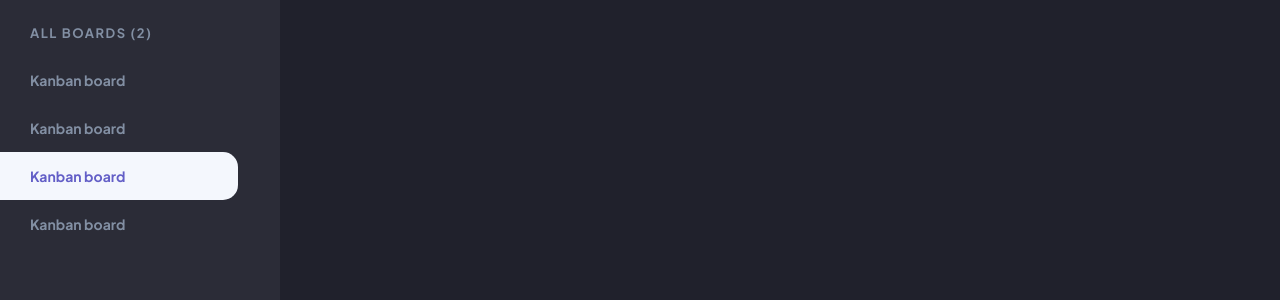
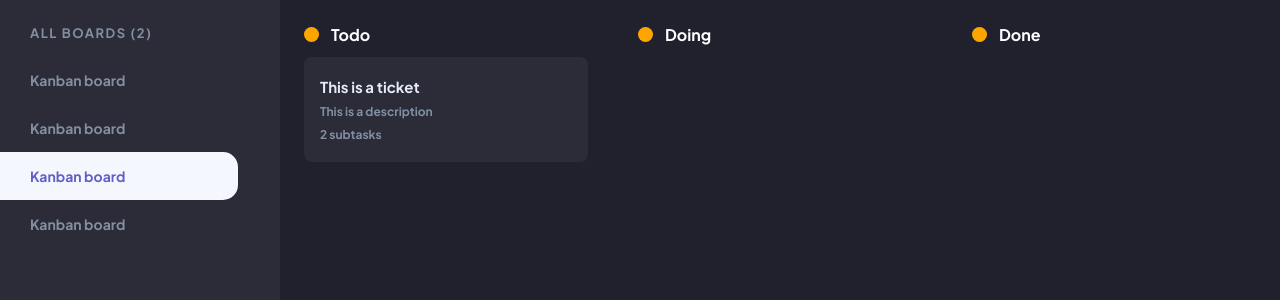
Before and after one commit to imMatheus/kanban-board, a React (Vite) app: page / in a window 1280 px wide. Shown: the top 300 px of the page. Built offline with nearby package versions, Linux system fonts and the light colour scheme.

Commit message:
added board and ticket

```diff
--- a/src/App.jsx
+++ b/src/App.jsx
@@ -1,9 +1,11 @@
+import Board from './components/Board/Board'
 import SideNav from './components/SideNav/SideNav'
 
 function App() {
     return (
         <div className='App'>
             <SideNav />
+            <Board />
         </div>
     )
 }
--- /dev/null
+++ b/src/components/Board/Board.jsx
@@ -0,0 +1,36 @@
+import React from 'react'
+import './Board.scss'
+import Ticket from '../Ticket/Ticket'
+
+export default function Board() {
+    return (
+        <div className='board'>
+            <div className='board-column'>
+                <div className='board-title'>
+                    <div className='board-title-icon'></div>
+                    <h4>Todo</h4>
+                </div>
+                <Ticket
+                    item={{
+                        id: '1',
+                        title: 'This is a ticket',
+                        description: 'This is a description',
+                        tasks: ['Hoppa 3 gånger', 'Rasta hunden'],
+                    }}
+                />
+            </div>
+            <div className='board-column'>
+                <div className='board-title'>
+                    <div className='board-title-icon'></div>
+                    <h4>Doing</h4>
+                </div>
+            </div>
+            <div className='board-column'>
+                <div className='board-title'>
+                    <div className='board-title-icon'></div>
+                    <h4>Done</h4>
+                </div>
+            </div>
+        </div>
+    )
+}
--- /dev/null
+++ b/src/components/Board/Board.scss
@@ -0,0 +1,26 @@
+.board {
+    padding: 24px;
+    display: grid;
+    gap: 50px;
+    flex: 1;
+    grid-template-columns: repeat(auto-fit, minmax(280px, 1fr));
+
+    &-column {
+        display: flex;
+        flex-direction: column;
+        gap: 12px;
+    }
+
+    &-title {
+        display: flex;
+        gap: 12px;
+        align-items: center;
+
+        &-icon {
+            width: 15px;
+            height: 15px;
+            border-radius: 50%;
+            background-color: orange;
+        }
+    }
+}
--- /dev/null
+++ b/src/components/Ticket/Ticket.jsx
@@ -0,0 +1,24 @@
+import React, { useState } from 'react'
+import './Ticket.scss'
+
+export default function Ticket({ item }) {
+    const [showList, setShowList] = useState(false)
+
+    return (
+        <div
+            className='ticket'
+            onClick={() => setShowList((currentValue) => !currentValue)}
+        >
+            <h3 className='heading-m'>{item.title}</h3>
+            <p className='body-m'>{item.description}</p>
+            <p className='body-m'>{item.tasks.length} subtasks</p>
+            {showList && (
+                <ul>
+                    {item.tasks.map((task) => (
+                        <li key={task}>{task}</li>
+                    ))}
+                </ul>
+            )}
+        </div>
+    )
+}
--- /dev/null
+++ b/src/components/Ticket/Ticket.scss
@@ -0,0 +1,23 @@
+.ticket {
+    padding: 20px 16px;
+    border-radius: 8px;
+    font-weight: 700;
+    background-color: var(--bg-gray);
+    display: flex;
+    flex-direction: column;
+    gap: 8px;
+    color: var(--text-gray);
+    cursor: pointer;
+
+    h3 {
+        color: var(--text-lines);
+    }
+
+    ul {
+        padding: 0px 30px;
+
+        li {
+            font-size: 12px;
+        }
+    }
+}
--- a/src/index.scss
+++ b/src/index.scss
@@ -28,3 +28,40 @@
 .App {
     display: flex;
 }
+
+.heading-xl {
+    font-size: 24px;
+    line-height: 30px;
+    font-weight: 700;
+}
+
+.heading-l {
+    font-size: 18px;
+    line-height: 23px;
+    font-weight: 700;
+}
+
+.heading-m {
+    font-size: 15px;
+    line-height: 19px;
+    font-weight: 700;
+}
+
+.heading-s {
+    font-size: 12px;
+    line-height: 15px;
+    font-weight: 700;
+    letter-spacing: 2.4px;
+}
+
+.body-l {
+    font-size: 13px;
+    line-height: 23px;
+    font-weight: 500;
+}
+
+.body-m {
+    font-size: 12px;
+    line-height: 15px;
+    font-weight: 700;
+}
```
